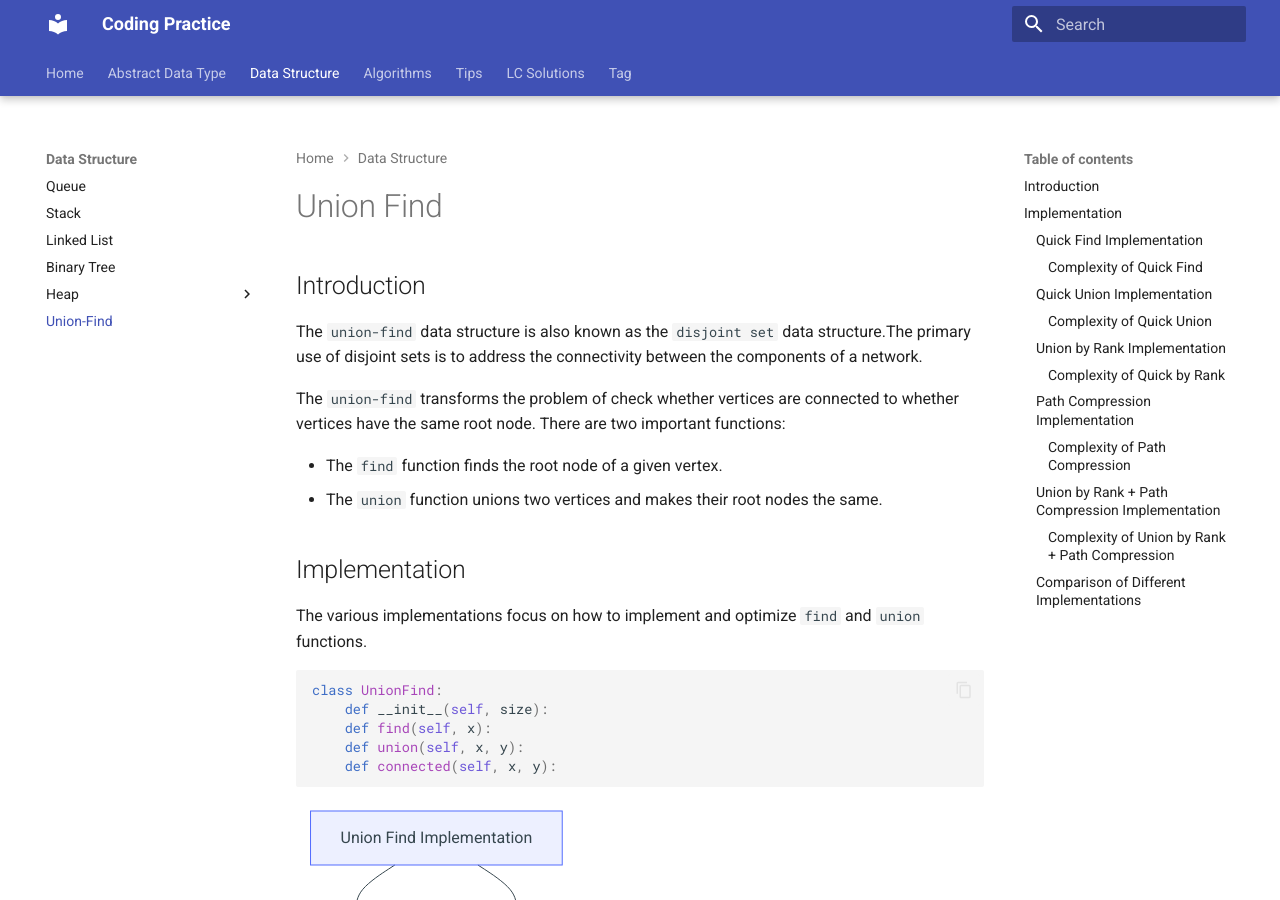
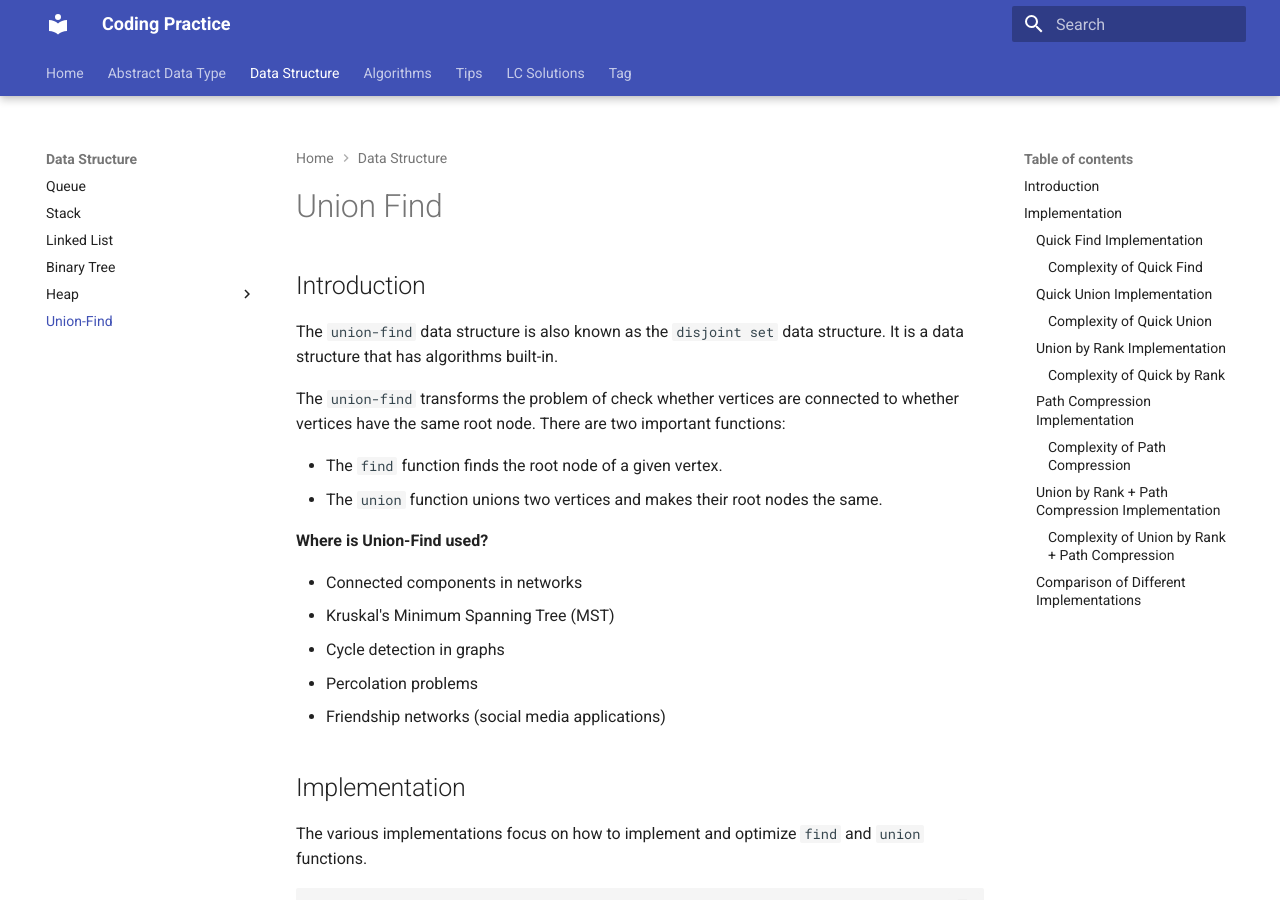
Before and after one commit to RogerLuo-Code/coding-practice, an MkDocs documentation site: the page built from docs/data-structure/union-find/union-find.md, in a window 1280 px wide and 900 px high. Built offline with MkDocs 1.6.1 and Material for MkDocs 9.7.7, drawn with Linux system fonts in a browser that asks for light colours.

Commit message:
Update union find notes with applications

```diff
--- a/docs/data-structure/union-find/union-find.md
+++ b/docs/data-structure/union-find/union-find.md
@@ -2,12 +2,22 @@
 
 ## Introduction
 
-The `union-find` data structure is also known as the `disjoint set` data structure.The primary use of disjoint sets is to address the connectivity between the components of a network.
+The `union-find` data structure is also known as the `disjoint set` data structure. It
+is a data structure that has algorithms built-in.
 
-The `union-find` transforms the problem of check whether vertices are connected to whether vertices have the same root node. There are two important functions:
+The `union-find` transforms the problem of check whether vertices are connected to
+whether vertices have the same root node. There are two important functions:
 
 - The `find` function finds the root node of a given vertex.
 - The `union` function unions two vertices and makes their root nodes the same.
+
+**Where is Union-Find used?**
+
+- Connected components in networks
+- Kruskal's Minimum Spanning Tree (MST)
+- Cycle detection in graphs
+- Percolation problems
+- Friendship networks (social media applications)
 
 ## Implementation
 
@@ -238,7 +248,6 @@ This implementation optimize the `quick union` with both `union by rank` and `pa
 
     Formally, $\alpha(n)$ is the smallest integer $m$ such that $A(m, m) \geq n$. For any practical value of $n$, $\alpha(n)$ is extremely small. For example, if $n \leq 2^{65536}$, then $\alpha(n) \leq 5$.
 
-
 ???+ "Time-Complexity Analysis"
     Refer to [Cornell CS Union-Find lecture](https://www.cs.cornell.edu/courses/cs6110/2014sp/Handouts/UnionFind.pdf). Here is the [local copy](cornell-cs-union-find-lecture.pdf).
 
```
